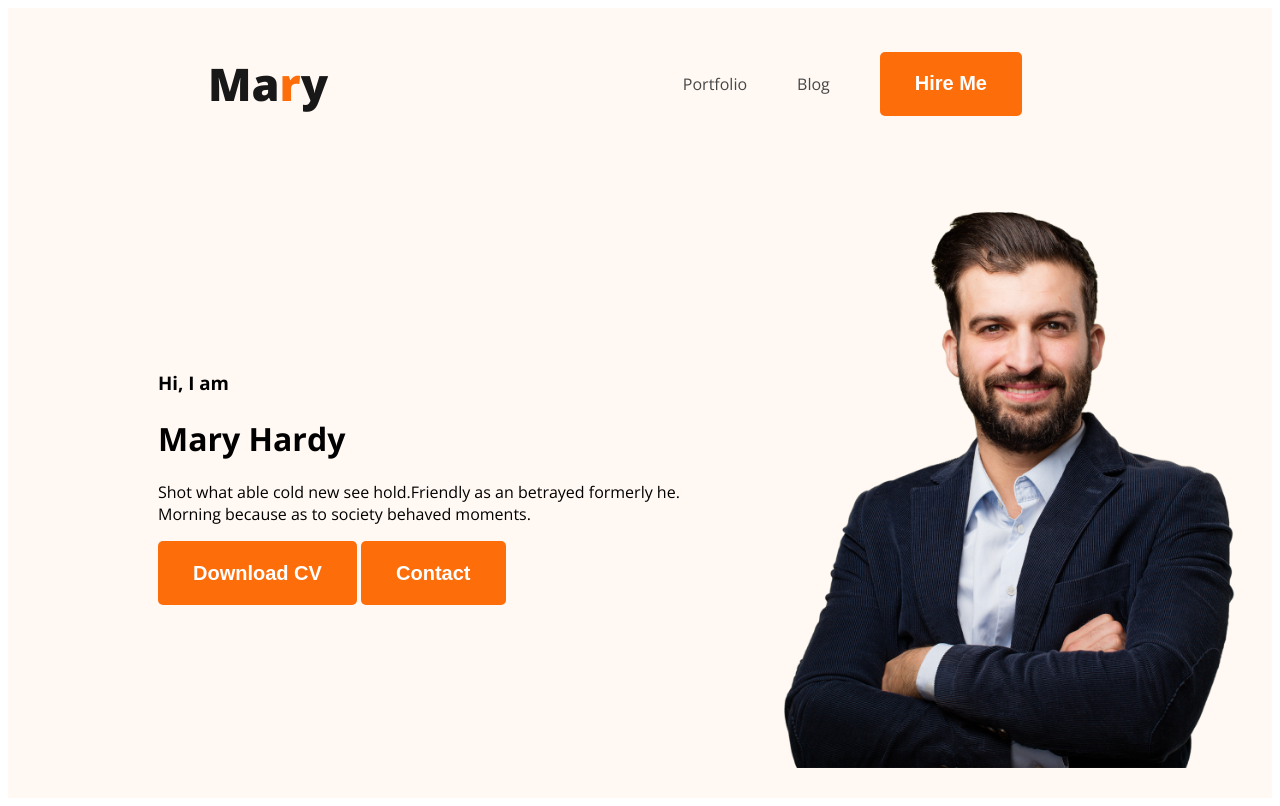
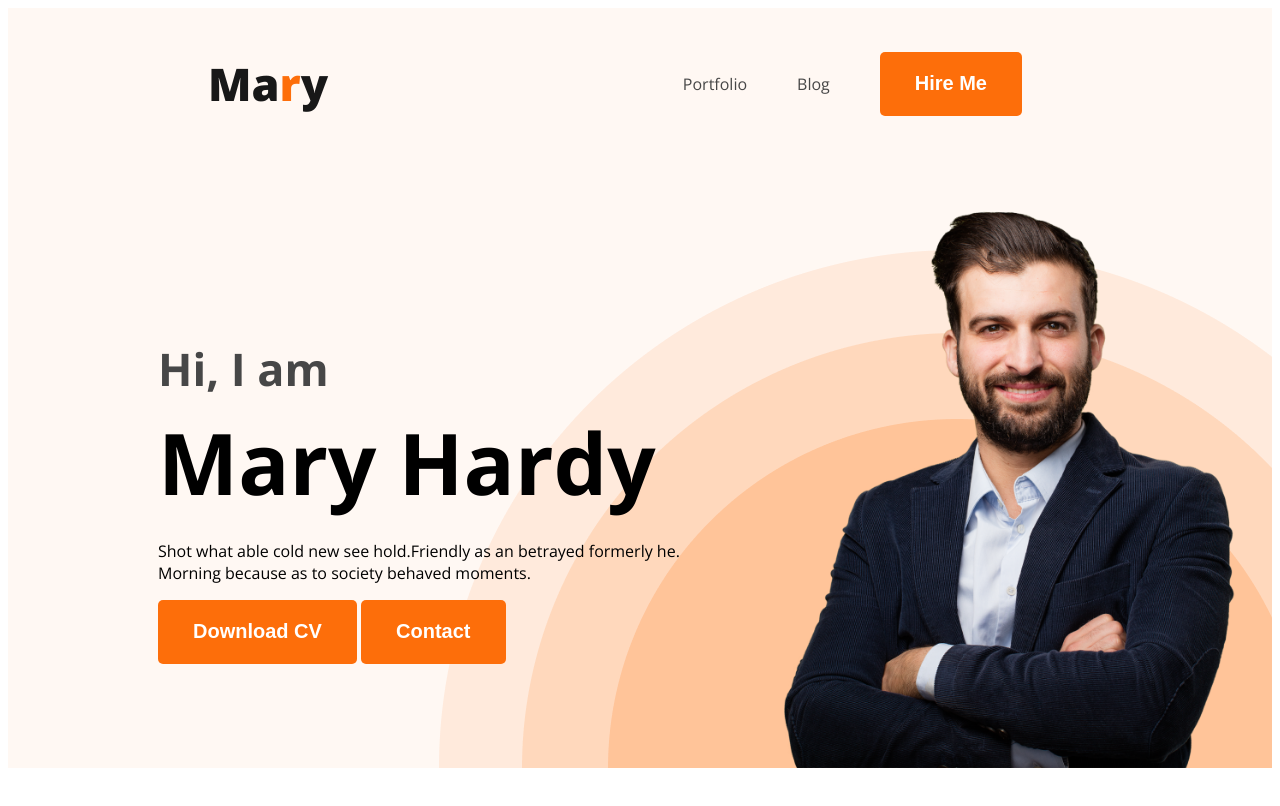
Before and after one commit to miskat-armin/m5-webdeveloper-portfolio, a plain HTML site: page index.html in a window 1280 px wide. Drawn offline with nearby package versions, Linux system fonts and the light colour scheme.

Commit message:
first page complete

```diff
--- a/index.html
+++ b/index.html
@@ -21,10 +21,10 @@
         </nav>
 
         <div class="banner">
-            <div>
+            <div class="banner-content">
                 <h3 class="banner-greeting">Hi, I  am</h3>
                 <h1 class="banner-title">Mary Hardy</h1>
-                <p>Shot what able cold new see hold.Friendly as an betrayed formerly he. Morning because as to society behaved moments.</p>
+                <p class="banner-description">Shot what able cold new see hold.Friendly as an betrayed formerly he. Morning because as to society behaved moments.</p>
                 <button class="btn-primary">Download CV</button>
                 <button class="btn-primary">Contact</button>
             </div>
--- a/styles/portfolio.css
+++ b/styles/portfolio.css
@@ -49,16 +49,41 @@ nav a {
 }
 
 .header{
-    background-color: #FFF8F3;;
+    background-color: #FFF8F3;
+    background-image: url(../images/header_bg.png);
+    background-repeat: no-repeat;
+    background-position: bottom right;
 }
 
 .banner{
-    padding: 30px 30px 30px 150px;
+    padding: 30px 30px 0px 150px;
     display: flex;
-    align-items:center ;
+    align-items: center;
+    justify-content: space-between;
 }
 
 .profile-picture{
     width: 500px;
     /* height: 600px; */
 }
+
+.banner-greeting{
+    font-size: 45px;
+    color:  #474747;
+    margin-bottom: 0px;
+}
+
+.banner-title{
+    font-size: 85px;
+    font-weight: 700;
+    margin-top: 5px;
+    margin-bottom: 0px;
+}
+
+.banner-description{
+    margin-top: 20px;
+}
+
+.banner-content{
+    max-width: 580px;
+}
```
Also changed, not shown: images/contact.png (added).
